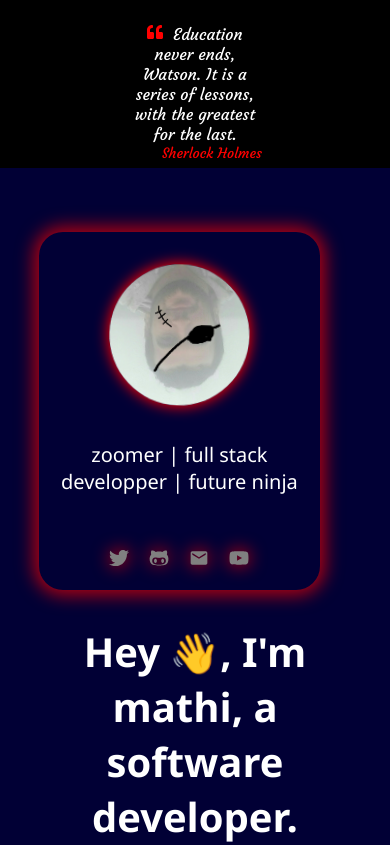
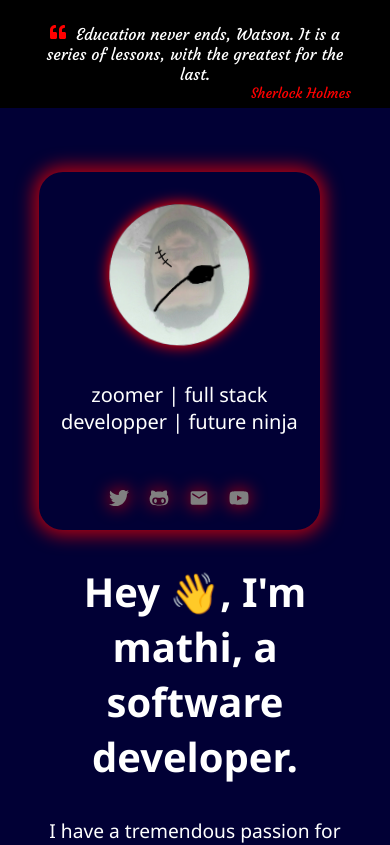
Before and after one commit to maathi/maathi.github.io, a React (Create React App) app: page / in a window 390 px wide. Shown: the top 845 px of the page. Built offline with nearby package versions, Linux system fonts and the light colour scheme.

Commit message:
added responsiveness to quote

```diff
--- a/src/style/quote.css
+++ b/src/style/quote.css
@@ -3,7 +3,7 @@
 #quote {
   background-color: black;
   text-align: center;
-  padding: 1.5rem 8rem;
+  padding: 1.5rem 10%;
   font-family: "Courgette", cursive;
 }
 
```
